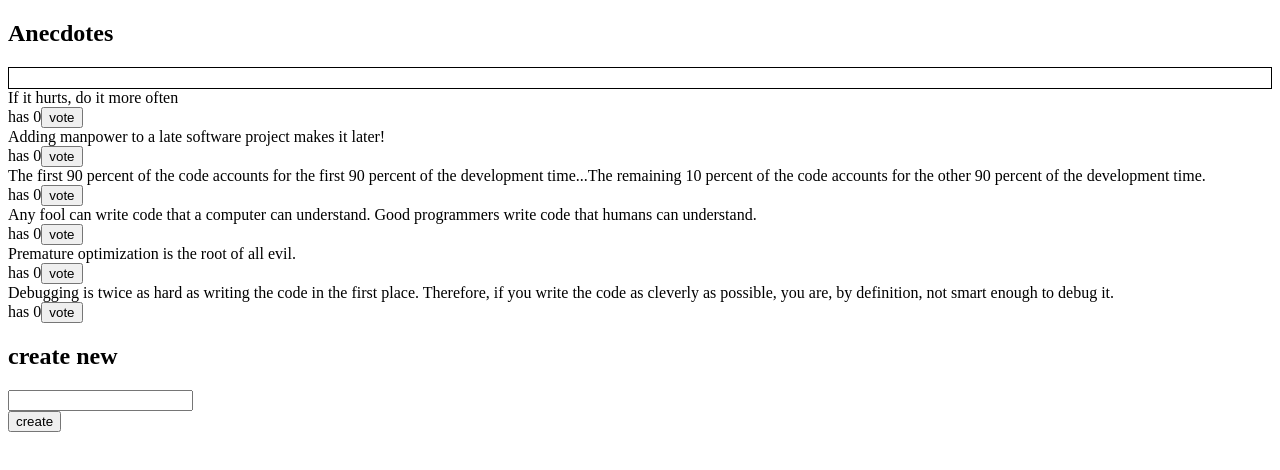
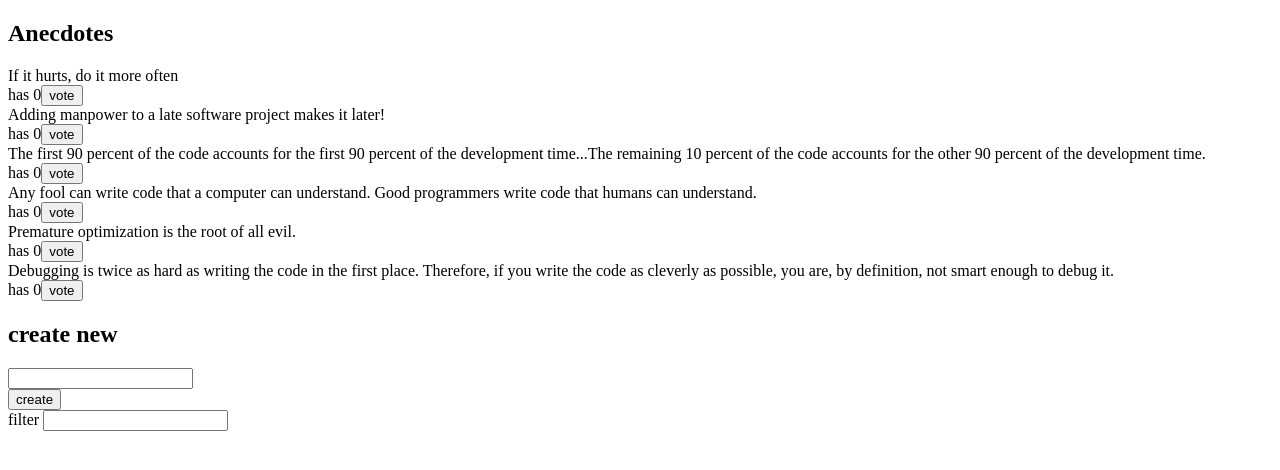
Before and after one commit to mcdongo/fullstack_osa6, a React (Create React App) app in the folder redux-anecdotes/: page / in a window 1280 px wide. Shown: the top 470 px of the page. Built offline with nearby package versions, Linux system fonts and the light colour scheme.

Commit message:
tehtävään 6.10 asti

```diff
--- a/redux-anecdotes/src/App.js
+++ b/redux-anecdotes/src/App.js
@@ -1,6 +1,7 @@
 import AnecdoteForm from './components/anecdoteForm'
 import AnecdoteList from './components/AnecdoteList'
 import Notification from './components/Notification'
+import Filter from './components/Filter'
 const App = () => {
 
   return (
@@ -9,6 +10,7 @@ const App = () => {
       <Notification />
       <AnecdoteList />
       <AnecdoteForm />
+      <Filter />
     </div>
   )
 }
--- a/redux-anecdotes/src/components/AnecdoteList.js
+++ b/redux-anecdotes/src/components/AnecdoteList.js
@@ -4,6 +4,11 @@ import { newNotification } from "../reducers/NotificationReducer";
 
 const AnecdoteList = () => {
     const anecdotes = useSelector(state => state.anecdotes)
+    const filter = useSelector(state => state.filter)
+    const anecdotesToShow = anecdotes
+
+    if (filter.filter !== '') {
+        const anecdotesToShow = anecdotes.filter(anecdote => anecdote.content.includes(filter))}
     const dispatch = useDispatch()
 
     const vote = (id, content) => {
@@ -13,7 +18,7 @@ const AnecdoteList = () => {
 
     return (
         <div>
-            {anecdotes.map(anecdote =>
+            {anecdotesToShow.map(anecdote =>
             <div key={anecdote.id}>
                 <div>
                     {anecdote.content}
--- /dev/null
+++ b/redux-anecdotes/src/components/Filter.js
@@ -0,0 +1,22 @@
+import { useDispatch } from "react-redux"
+import { changeFilter } from "../reducers/FilterReducer"
+
+const Filter = () => {
+    const dispatch = useDispatch()
+    const handleChange = (event) => {
+        const content = event.target.value
+        dispatch(changeFilter(content))
+      // input-kentän arvo muuttujassa event.target.value
+    }
+    const style = {
+      marginBottom: 10
+    }
+
+    return (
+      <div style={style}>
+        filter <input onChange={handleChange} />
+      </div>
+    )
+  }
+
+  export default Filter
--- a/redux-anecdotes/src/components/Notification.js
+++ b/redux-anecdotes/src/components/Notification.js
@@ -8,10 +8,16 @@ const Notification = () => {
     padding: 10,
     borderWidth: 1
   }
+
+  if (notification.message !== '' && notification.timeleft > 0) {
+    return (
+      <div style={style}>
+        You voted '{notification.message}'
+      </div>
+    )
+  }
   return (
-    <div style={style}>
-      {notification}
-    </div>
+    <div></div>
   )
 }
 
--- /dev/null
+++ b/redux-anecdotes/src/reducers/FilterReducer.js
@@ -0,0 +1,18 @@
+import { createSlice } from "@reduxjs/toolkit"
+
+const start = {filter: ''}
+const initialState = start
+
+const filterSlice = createSlice({
+    name: 'filter',
+    initialState,
+    reducers: {
+        changeFilter(state, action) {
+            state.filter = action.payload
+            console.log(state.filter)
+        }
+    }
+})
+
+export const { changeFilter } = filterSlice.actions
+export default filterSlice.reducer
--- a/redux-anecdotes/src/reducers/NotificationReducer.js
+++ b/redux-anecdotes/src/reducers/NotificationReducer.js
@@ -1,15 +1,17 @@
 import { createSlice } from "@reduxjs/toolkit"
 
-const startNotification = ""
+const startNotification = {message: '', timeleft: 0}
 const initialState = startNotification
 
 const notificationSlice = createSlice({
     name: 'notifications',
     initialState,
+    timeleft: 0,
     reducers: {
         newNotification(state, action) {
-            return (action.payload)
-        }
+            state.message = action.payload
+            state.timeleft = 5
+        },
     }
 })
 
--- a/redux-anecdotes/src/reducers/store.js
+++ b/redux-anecdotes/src/reducers/store.js
@@ -1,11 +1,13 @@
 import { configureStore } from "@reduxjs/toolkit"
 import reducer from "./anecdoteReducer"
 import notificationReducer from "./NotificationReducer"
+import FilterReducer from "./FilterReducer"
 
 const store = configureStore({
     reducer: {
         anecdotes: reducer,
-        notification: notificationReducer
+        notification: notificationReducer,
+        filter: FilterReducer
     }
 })
 
```
